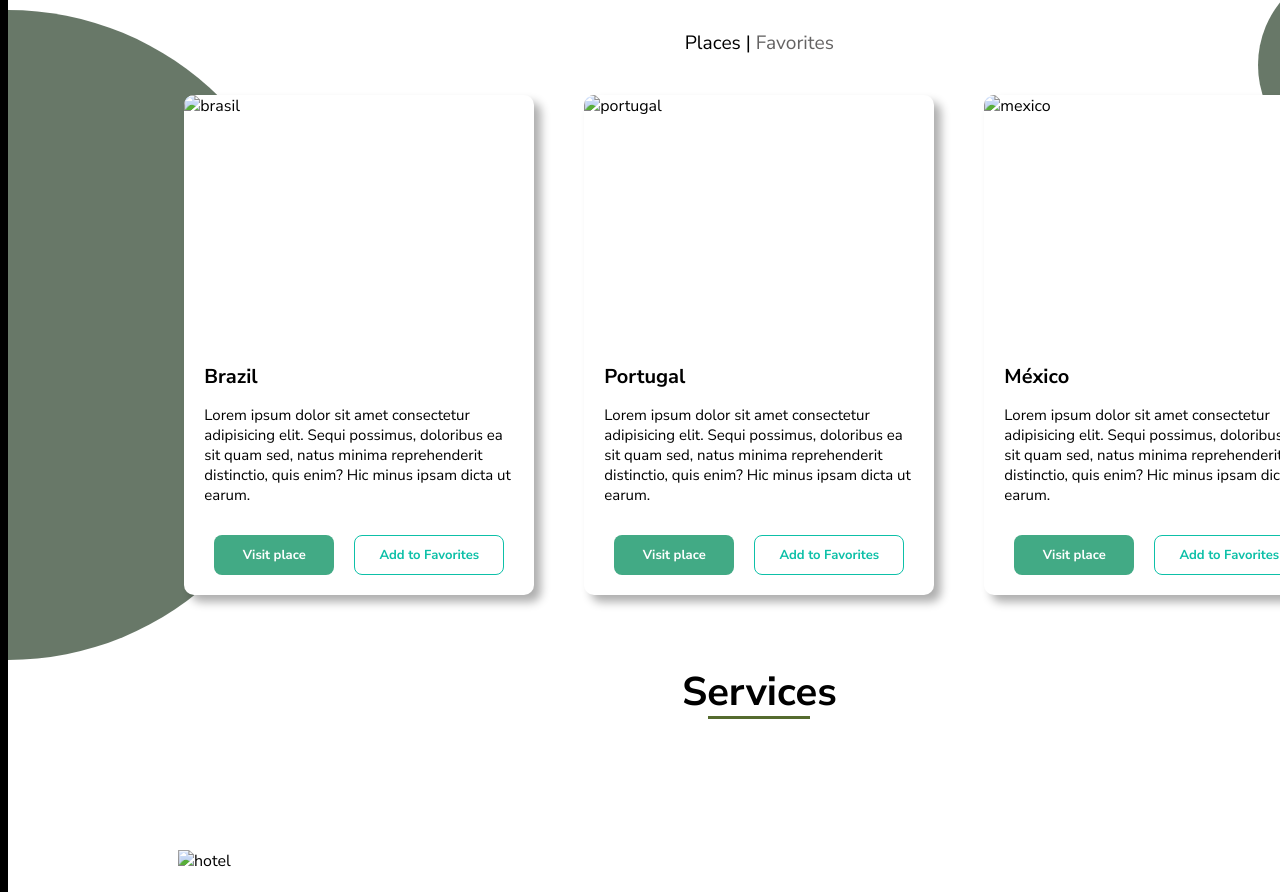
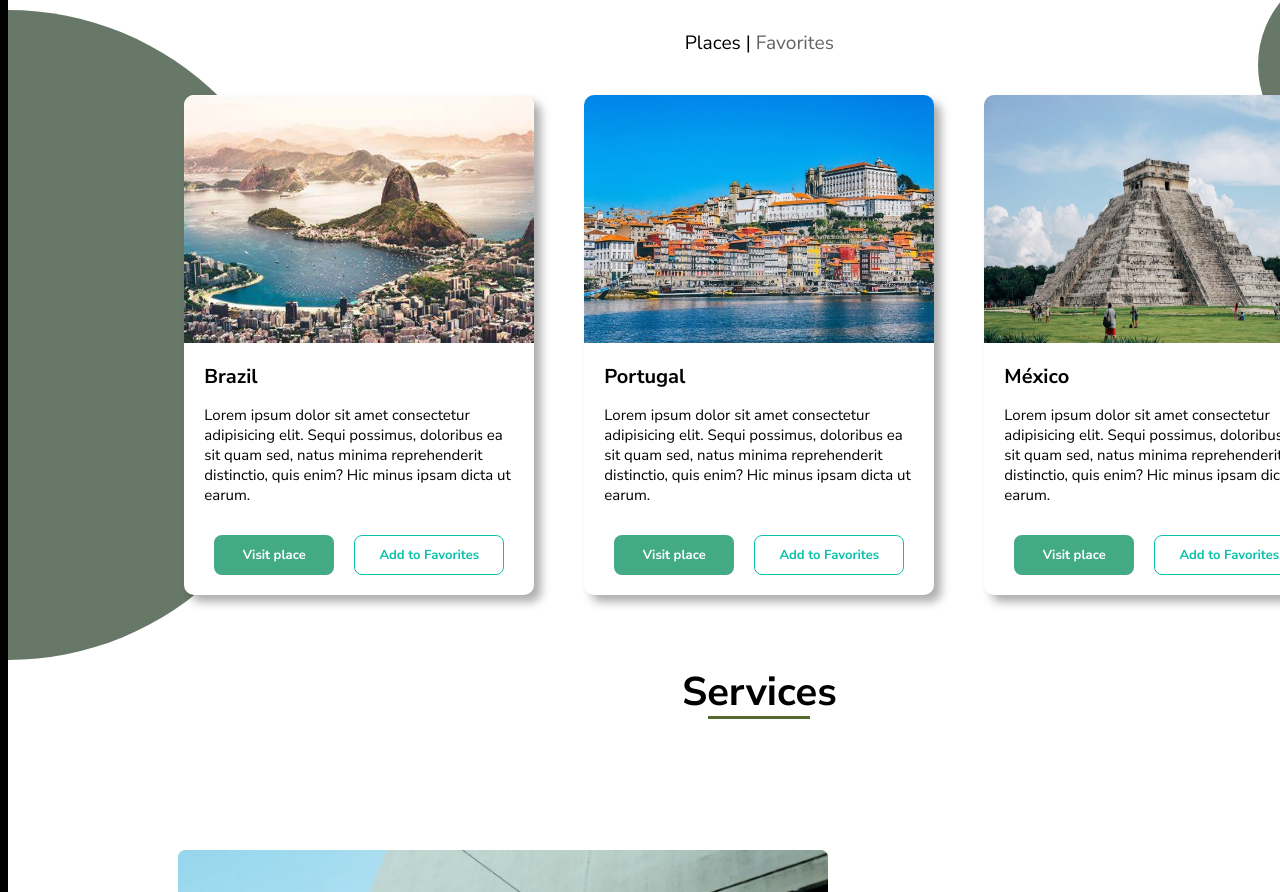
Before and after one commit to pajcarrion/Proyecto, a plain HTML site: page index.html in a window 1280 px wide. Shown: the part 573-1465 px from the top of the page. Drawn offline with Linux system fonts and the light colour scheme; the site is published under a folder, as on GitHub Pages, so addresses that start at the root find nothing.

Commit message:
final_version

```diff
--- a/index.html
+++ b/index.html
@@ -31,8 +31,8 @@
         <section class="contenedor_main_1">
             <div class="circulo"></div>
             <div class="circulo2"></div>
-            <div class="imagen_hotel"> <img src="/imagenes/hotel.png" width="650px" height="400px" alt="hotel"></div>
-            <div class="imagen_taxi"> <img src="/imagenes/taxi.png" width="650px" height="400px" alt="taxi"></div>
+            <div class="imagen_hotel"> <img src="./imagenes/hotel.png" width="650px" height="400px" alt="hotel"></div>
+            <div class="imagen_taxi"> <img src="./imagenes/taxi.png" width="650px" height="400px" alt="taxi"></div>
             <div class="texto2">
                 <p class="encabezado_section">Visit Fantastic Places</p>
             </div>
@@ -42,7 +42,7 @@
                 <p class="favorites_texto">Favorites</p>
             </div>
             <div class="contenedor_cards">
-                <div class="card"> <img class="img_card" src="/imagenes/brasil.jpeg" alt="brasil">
+                <div class="card"> <img class="img_card" src="./imagenes/brasil.jpeg" alt="brasil">
                     <div class="texto_card"><h6>Brazil</h6>
                     <p>Lorem ipsum dolor sit amet consectetur adipisicing elit. Sequi possimus, doloribus ea sit quam sed, natus minima reprehenderit distinctio, quis enim? Hic minus ipsam dicta ut earum.
                     </p>
@@ -52,7 +52,7 @@
                         </div>
                     </div>
                 </div>
-                <div class="card"><img class="img_card" src="/imagenes/portugal.jpeg" alt="portugal">
+                <div class="card"><img class="img_card" src="./imagenes/portugal.jpeg" alt="portugal">
                     <div class="texto_card"><h6>Portugal</h6>
                     <p>Lorem ipsum dolor sit amet consectetur adipisicing elit. Sequi possimus, doloribus ea sit quam sed, natus minima reprehenderit distinctio, quis enim? Hic minus ipsam dicta ut earum.
                     </p>
@@ -62,7 +62,7 @@
                         </div>
                     </div>
                 </div>
-                <div class="card"> <img class="img_card" src="/imagenes/mexico.jpg" alt="mexico">
+                <div class="card"> <img class="img_card" src="./imagenes/mexico.jpg" alt="mexico">
                     <div class="texto_card"><h6>México</h6>
                         <p>Lorem ipsum dolor sit amet consectetur adipisicing elit. Sequi possimus, doloribus ea sit quam sed, natus minima reprehenderit distinctio, quis enim? Hic minus ipsam dicta ut earum.
                         </p>
--- a/style.css
+++ b/style.css
@@ -30,7 +30,7 @@ header {
     grid-area: header;
     display: flex;
     justify-content: center;
-    background-image: url(/imagenes/rolands-varsbergs-miKmVyq3qhE-unsplash-scaled-e1670302019124.webp);
+    background-image: url(./imagenes/rolands-varsbergs-miKmVyq3qhE-unsplash-scaled-e1670302019124.webp);
     background-size: cover;
     background-position-x: 30%;
     background-position-y: 100%;
```
